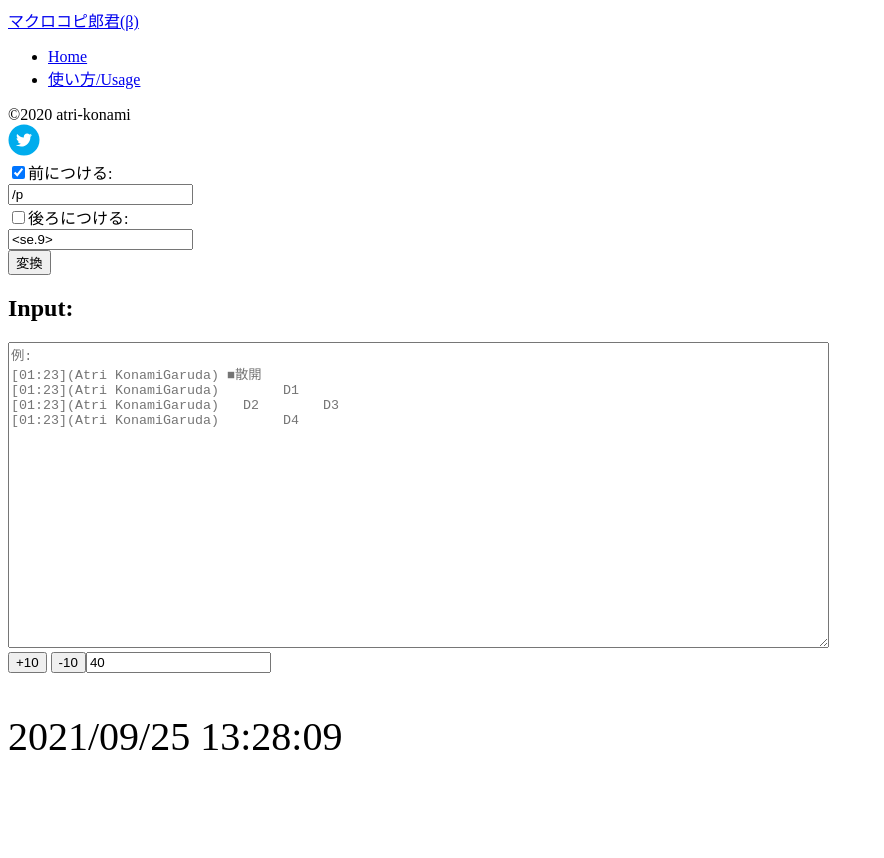
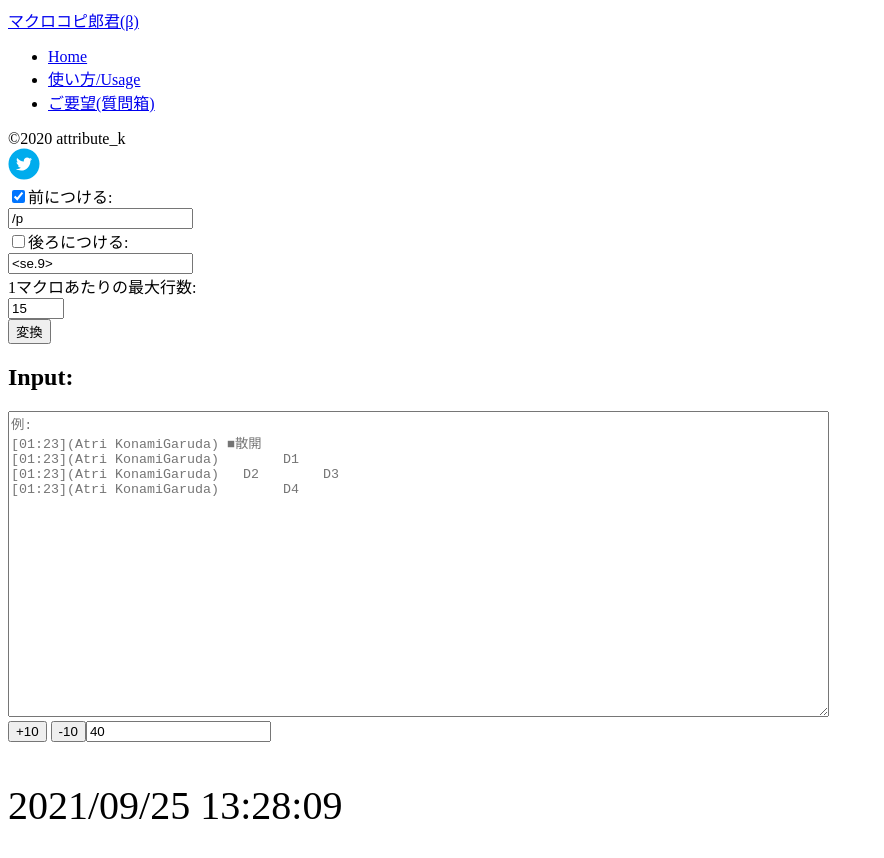
Before and after one commit to atri-konami/myapps, a React app: page / in a window 1280 px wide. Shown: the top 858 px of the page, without its empty margins (0-884 px from the left). Before the commit the page ends 800 px from the top, so only its background shows below. Built offline with nearby package versions, Linux system fonts and the light colour scheme; the HTML template or start-up script is replaced by a standard one.

Commit message:
add change outgoing macro linenum feature

```diff
--- a/src/ts/macro_copy/app.tsx
+++ b/src/ts/macro_copy/app.tsx
@@ -15,11 +15,13 @@ const MacroCopyApp: React.FC = () => {
   const [footerText, changeFooterText] = React.useState("<se.9>");
   const [isHeaderSet, changeIsHeaderSet] = React.useState(true);
   const [isFooterSet, changeIsFooterSet] = React.useState(false);
+  const [lineNumPerMacro, setLineNumPerMacro] = React.useState(15);
 
   const onChangeInput: React.ChangeEventHandler<HTMLTextAreaElement> = (e) =>
     changeInputText(e.target.value);
 
-  const processInput = () => {
+  const processInput = (e: React.MouseEvent) => {
+    e.preventDefault();
     let processed = Process.trimHeader(inputText);
     if (processed === "") return;
 
@@ -45,6 +47,8 @@ const MacroCopyApp: React.FC = () => {
   return (
     <React.Fragment>
       <div className="container-fluid p-5">
+        <div className="row">
+          <div className="col-auto">
             <TwitterShareButton
               url="https://atri-konami.github.io/macro_copy"
               title="チャット欄に流れたマクロをコピペして整形！マクロコピ郎君(β)"
@@ -52,8 +56,10 @@ const MacroCopyApp: React.FC = () => {
             >
               <TwitterIcon size={32} round />
             </TwitterShareButton>
+          </div>
+        </div>
         <div className="row">
-          <div className="col-4">
+          <form className="col-4">
             <div className="form-check form-switch">
               <div className="row align-items-center">
                 <div className="col-auto p-1">
@@ -104,14 +110,35 @@ const MacroCopyApp: React.FC = () => {
                 </div>
               </div>
             </div>
+            <div>
+              <div className="row align-items-center">
+                <span className="col-auto p-1">1マクロあたりの最大行数: </span>
+                <div className="col-auto p-1">
+                  <input
+                    type="number"
+                    max={15}
+                    min={1}
+                    className="form-control"
+                    value={lineNumPerMacro}
+                    placeholder="例) 14, 15"
+                    onChange={(e) => {
+                      const v = parseInt(e.target.value);
+                      setLineNumPerMacro(
+                        isNaN(v) ? 15 : Math.min(15, parseInt(e.target.value))
+                      );
+                    }}
+                  />
+                </div>
+              </div>
+            </div>
             <button
-              type="button"
+              type="submit"
               className="btn btn-primary mb-3"
               onClick={processInput}
             >
               変換
             </button>
-          </div>
+          </form>
         </div>
         <div
           style={{
@@ -124,7 +151,7 @@ const MacroCopyApp: React.FC = () => {
           <Suspense fallback={<div>Loading...</div>}>
             {processedText !== "" && (
               <MacroCopyOutput
-                processedText={Process.paginate(processedText)}
+                processedText={Process.paginate(processedText, lineNumPerMacro)}
               />
             )}
           </Suspense>
--- a/src/ts/macro_copy/output.tsx
+++ b/src/ts/macro_copy/output.tsx
@@ -25,7 +25,9 @@ const MacroCopyOutput: React.FC<Props> = (props: Props) => {
           return (
             <div className="container mb-3" key={i}>
               <div className="row col-9 mb-3">
-                <h2 className="col mb-0">Output #{i + 1}:</h2>
+                <h2 className="col mb-0">
+                  Output #{i + 1}: {v.length} lines
+                </h2>
                 <Tooltip arrow title={copyMessage} placement="top">
                   <button
                     className="col-auto float-end btn btn btn-outline-primary"
--- a/src/ts/macro_copy/process.ts
+++ b/src/ts/macro_copy/process.ts
@@ -19,12 +19,12 @@ export const addFooter = (foot: string, text: string): string => {
     .join("\n");
 };
 
-export const paginate = (text: string): string[][] => {
+export const paginate = (text: string, linenum = 15): string[][] => {
   const texts = text.split("\n");
   const res = [];
 
-  for (let i = 0; i < texts.length; i += 15) {
-    res.push(texts.slice(i, i + 15));
+  for (let i = 0; i < texts.length; i += linenum) {
+    res.push(texts.slice(i, i + linenum));
   }
 
   return res;
--- a/src/ts/macro_copy/top.tsx
+++ b/src/ts/macro_copy/top.tsx
@@ -32,8 +32,18 @@ const MacroCopy: React.FC = () => {
                   使い方/Usage
                 </NavLink>
               </li>
+              <li className="nav-item">
+                <a
+                  className="nav-link"
+                  href="https://peing.net/ja/attribute_k"
+                  target="_blank"
+                  rel="noopener noreferrer"
+                >
+                  ご要望(質問箱)
+                </a>
+              </li>
             </ul>
-            <span className="navbar-text">©2020 atri-konami</span>
+            <span className="navbar-text">©2020 attribute_k</span>
           </div>
         </div>
       </nav>
--- a/src/ts/macro_copy/usage.tsx
+++ b/src/ts/macro_copy/usage.tsx
@@ -31,8 +31,8 @@ const Usage: React.FC = () => (
             になっていますので、各行の実行時にSEがなります。
           </li>
           <li>
-            1マクロ毎の行数:
-            出力が複数マクロ分になる際の、1マクロあたりの行数です。デフォルトでは15行(1マクロの限界)で出力するので、別途
+            1マクロ毎の最大行数:
+            出力が複数マクロ分になる際の、1マクロあたりの最大行数です。デフォルトでは15行(1マクロの限界)で出力するので、別途
             <code>/micon</code>
             などを設定する場合などはより少なく設定すると便利です。
           </li>
@@ -42,7 +42,7 @@ const Usage: React.FC = () => (
         変換ボタンを押す。
         <ul>
           <li>
-            Inputの右側に出力されます。複数マクロのに渡る場合はその分だけOutput欄が出力されます。
+            Inputの右側に出力されます。複数マクロに渡る場合はその分だけOutput欄が出力されます。
           </li>
           <li>
             右上の"Copy"ボタンを押すと自動でコピーされて、そのままゲーム内で
@@ -51,6 +51,10 @@ const Usage: React.FC = () => (
         </ul>
       </li>
     </ol>
+    <div>
+      不具合報告等は<a href="https://twitter.com/attribute_k">Twitter</a>
+      もしくは質問箱(↑のリンクから)で受け付けています。Twitterの方が応答率は高いです。匿名希望の方は質問箱からどうぞ。
+    </div>
   </div>
 );
 
--- /dev/null
+++ b/src/ts/timeapp/index.tsx
@@ -0,0 +1,7 @@
+import * as React from "react";
+import * as ReactDOM from "react-dom";
+import TimeApp from "./timeapp";
+
+const timeapp = document.getElementById("timeapp");
+
+ReactDOM.render(<TimeApp />, timeapp);
--- a/src/ts/timeapp/timeapp.tsx
+++ b/src/ts/timeapp/timeapp.tsx
@@ -1,7 +1,39 @@
 import * as React from "react";
-import * as ReactDOM from "react-dom";
-import TimeApp from "./timeapp_app";
+import moment from "moment";
 
-const timeapp = document.getElementById("timeapp");
+const TimeApp: React.FC = () => {
+  const [time, setTime] = React.useState(moment());
+  const [fontPx, setFontPx] = React.useState(40);
 
-ReactDOM.render(<TimeApp />, timeapp);
+  React.useEffect(() => {
+    const id = setInterval(() => {
+      setTime(moment()), 100;
+    });
+
+    return () => clearInterval(id);
+  }, []);
+
+  const displayMoment = () => time.format("YYYY/MM/DD HH:mm:ss");
+
+  const incrementFontPx = () => setFontPx((prev) => prev + 10);
+
+  const decrementFontPx = () =>
+    setFontPx((prev) => (prev > 16 ? prev - 10 : 16));
+
+  const fontStyle = { fontSize: `${fontPx}px` };
+
+  return (
+    <div>
+      <button onClick={incrementFontPx}>+10</button>&nbsp;
+      <button onClick={decrementFontPx}>-10</button>
+      <input
+        type="number"
+        value={fontPx}
+        onChange={(e) => setFontPx(parseInt(e.target.value))}
+      />
+      <p style={fontStyle}>{displayMoment()}</p>
+    </div>
+  );
+};
+
+export default TimeApp;
--- a/src/ts/timeapp/timeapp_app.tsx
+++ /dev/null
@@ -1,39 +0,0 @@
-import * as React from "react";
-import moment from "moment";
-
-const TimeApp: React.FC = () => {
-  const [time, setTime] = React.useState(moment());
-  const [fontPx, setFontPx] = React.useState(40);
-
-  React.useEffect(() => {
-    const id = setInterval(() => {
-      setTime(moment()), 100;
-    });
-
-    return () => clearInterval(id);
-  }, []);
-
-  const displayMoment = () => time.format("YYYY/MM/DD HH:mm:ss");
-
-  const incrementFontPx = () => setFontPx((prev) => prev + 10);
-
-  const decrementFontPx = () =>
-    setFontPx((prev) => (prev > 16 ? prev - 10 : 16));
-
-  const fontStyle = { fontSize: `${fontPx}px` };
-
-  return (
-    <div>
-      <button onClick={incrementFontPx}>+10</button>&nbsp;
-      <button onClick={decrementFontPx}>-10</button>
-      <input
-        type="number"
-        value={fontPx}
-        onChange={(e) => setFontPx(parseInt(e.target.value))}
-      />
-      <p style={fontStyle}>{displayMoment()}</p>
-    </div>
-  );
-};
-
-export default TimeApp;
--- a/webpack.config.js
+++ b/webpack.config.js
@@ -2,7 +2,7 @@ module.exports = {
   mode: "development",
   entry: {
     macro_copy: "./src/ts/macro_copy/index.tsx",
-    timeapp: "./src/ts/timeapp/timeapp.tsx",
+    timeapp: "./src/ts/timeapp/index.tsx",
   },
   output: {
     path: __dirname + "/public/js",
--- a/webpack.config.prod.js
+++ b/webpack.config.prod.js
@@ -1,8 +1,8 @@
 module.exports = {
   mode: "production",
   entry: {
-    macro_copy: "./src/ts/macro_copy/macro_copy.tsx",
-    timeapp: "./src/ts/timeapp/timeapp.tsx",
+    macro_copy: "./src/ts/macro_copy/index.tsx",
+    timeapp: "./src/ts/timeapp/index.tsx",
   },
   output: {
     clean: true,
```
Lines whose indentation alone changed are shown as unchanged.
